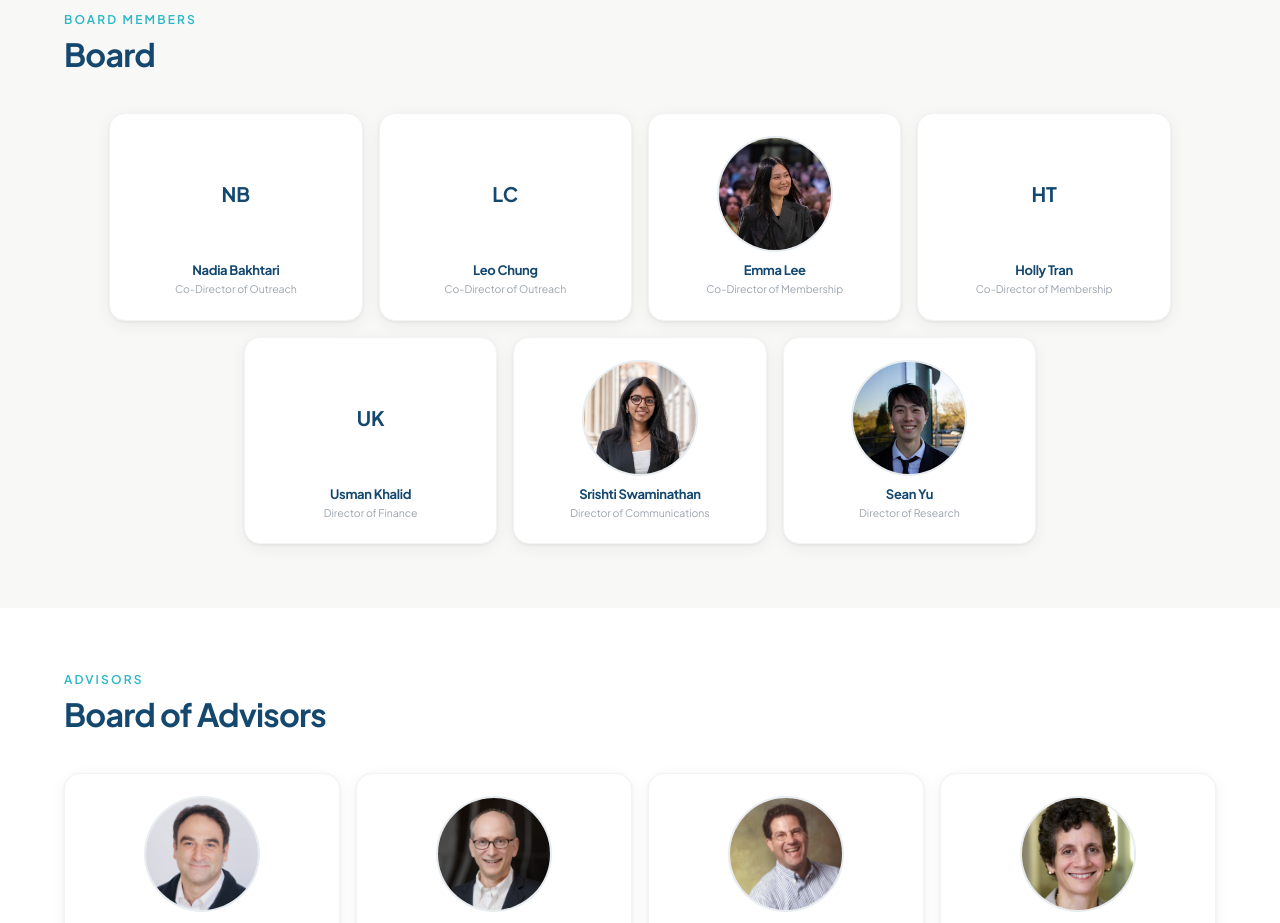
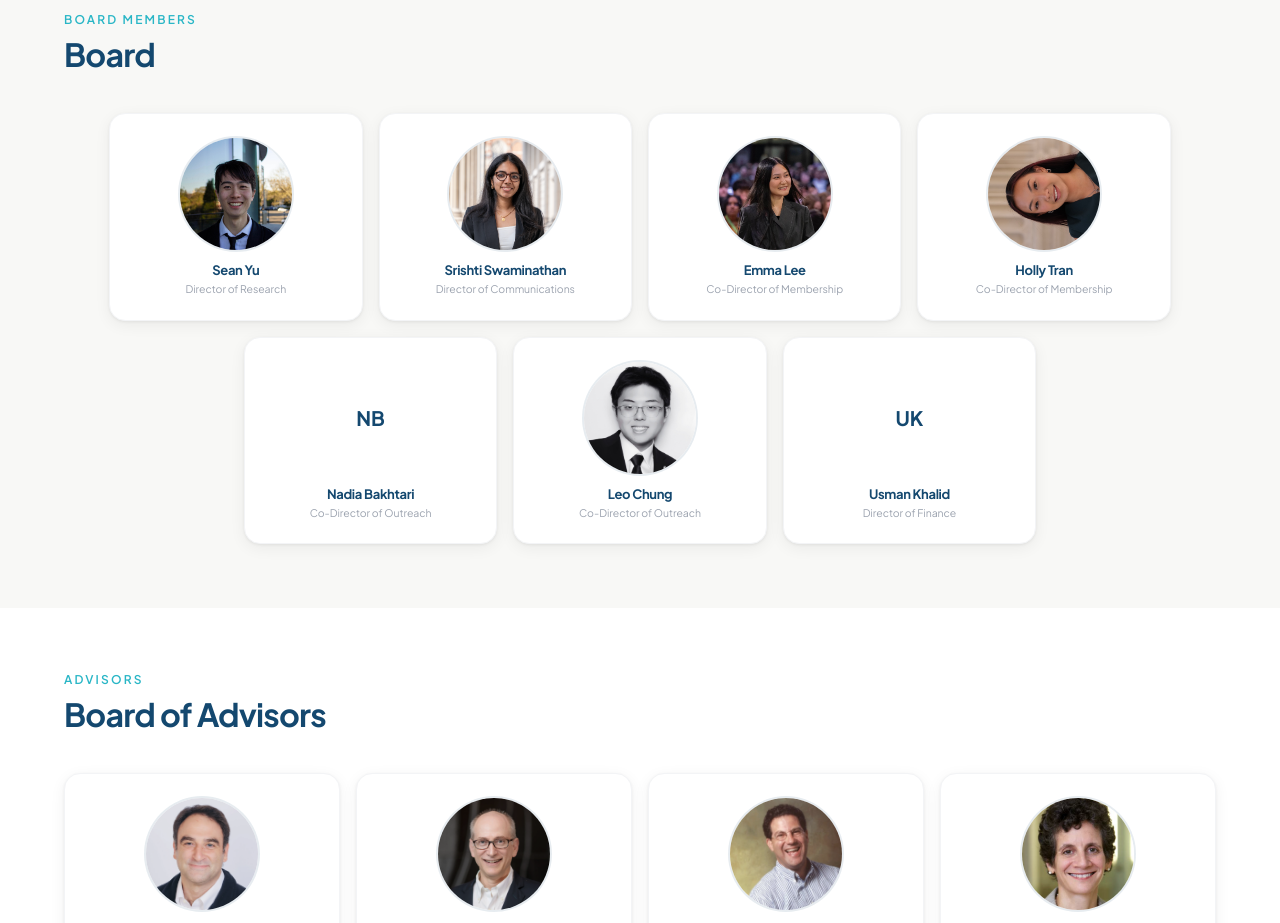
Before and after one commit to sofiagrimm/yale-healthcare-consulting, a React (Vite) app: page /team in a window 1280 px wide. Shown: the part 980-1903 px from the top of the page. Built offline with nearby package versions, Linux system fonts and the light colour scheme.

Commit message:
Add Holly and Leo board photos, reorder board members
- Add headshots for Holly Tran and Leo Chung (cropped/rotated to
  match existing team photo formatting)
- Reorder board array to Sean, Srishti, Emma, Holly, Nadia, Leo, Usman

```diff
--- a/src/data/team.ts
+++ b/src/data/team.ts
@@ -22,6 +22,10 @@ import seanImg from '/sean.jpg'
 import emmaImg from '/emma.jpeg'
 // @ts-ignore
 import srishtiImg from '/srishti.png'
+// @ts-ignore
+import hollyImg from '/holly.jpg'
+// @ts-ignore
+import leoImg from '/leo.jpg'
 
 export interface TeamMember {
   name: string
@@ -39,13 +43,13 @@ export const leadership: TeamMember[] = [
 ]
 
 export const board: TeamMember[] = [
+  { name: 'Sean Yu', role: 'Director of Research', image: seanImg },
+  { name: 'Srishti Swaminathan', role: 'Director of Communications', image: srishtiImg },
+  { name: 'Emma Lee', role: 'Co-Director of Membership', image: emmaImg },
+  { name: 'Holly Tran', role: 'Co-Director of Membership', image: hollyImg },
   { name: 'Nadia Bakhtari', role: 'Co-Director of Outreach' },
-  { name: 'Leo Chung', role: 'Co-Director of Outreach' },
-  { name: 'Emma Lee', role: 'Co-Director of Membership', image: emmaImg },
-  { name: 'Holly Tran', role: 'Co-Director of Membership' },
+  { name: 'Leo Chung', role: 'Co-Director of Outreach', image: leoImg },
   { name: 'Usman Khalid', role: 'Director of Finance' },
-  { name: 'Srishti Swaminathan', role: 'Director of Communications', image: srishtiImg },
-  { name: 'Sean Yu', role: 'Director of Research', image: seanImg },
 ]
 
 export const advisors: TeamMember[] = [
```
Also changed, not shown: holly.jpg (added), leo.jpg (added).
